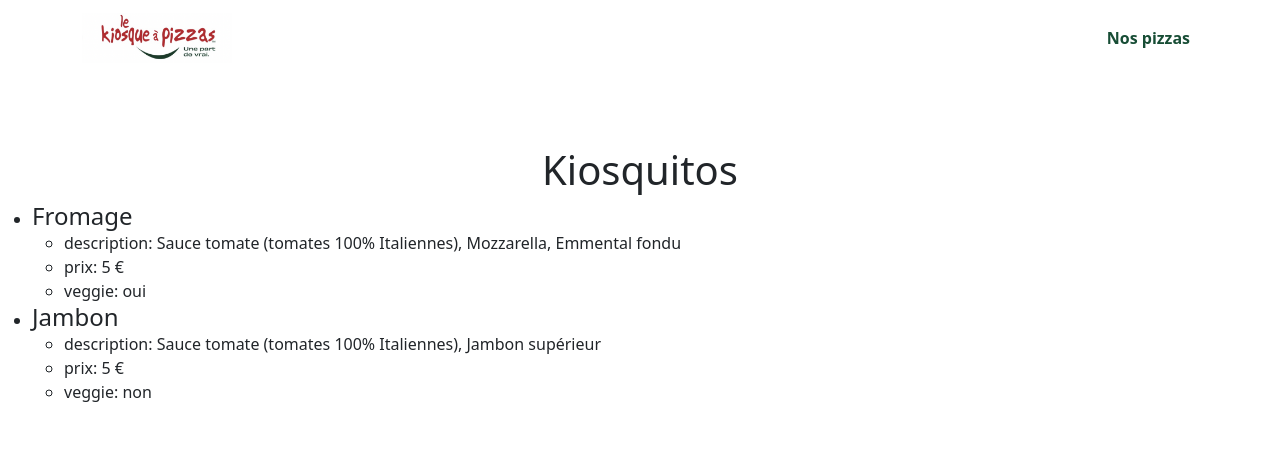
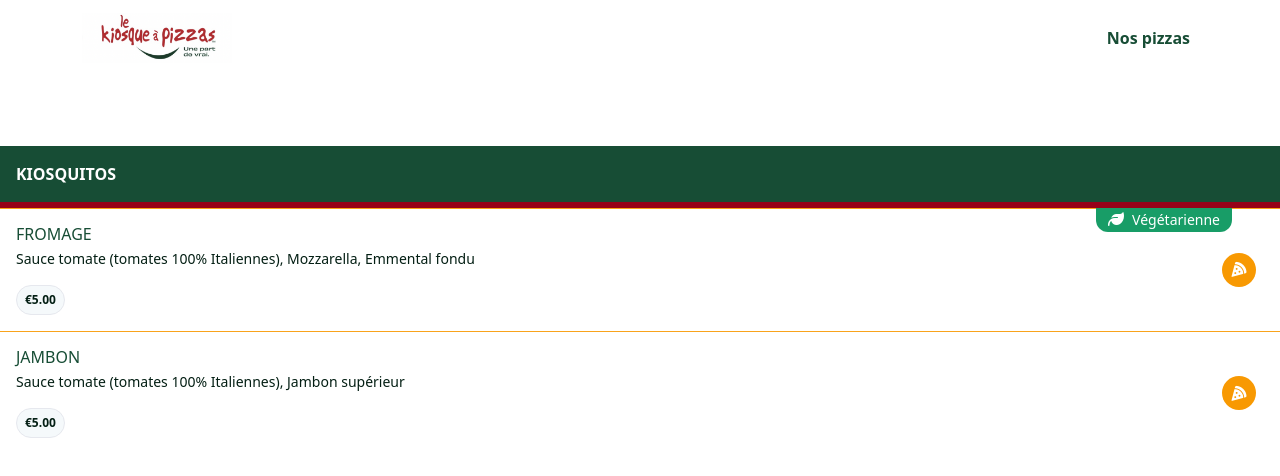
Before and after one commit to PepMama/formation-angular, an Angular app: page / in a window 1280 px wide. Shown: the top 476 px of the page. Built offline with nearby package versions, Linux system fonts and the light colour scheme.

Commit message:
Utilisation de pipe et let template

```diff
--- a/package.json
+++ b/package.json
@@ -18,6 +18,7 @@
     "@angular/platform-browser": "^18.2.0",
     "@angular/platform-browser-dynamic": "^18.2.0",
     "@angular/router": "^18.2.0",
+    "@fortawesome/fontawesome-free": "^6.7.2",
     "bootstrap": "^5.3.3",
     "rxjs": "~7.8.0",
     "tslib": "^2.3.0",
--- a/src/app/app.component.html
+++ b/src/app/app.component.html
@@ -1,6 +1,5 @@
 <app-menu></app-menu>
 
 <main style="margin-top: 70px;">
-  <h1 class="text-center">{{ title() }}</h1>
   <app-pizzas></app-pizzas>
 </main>
--- /dev/null
+++ b/src/app/pizza/pizza.component.html
@@ -0,0 +1,20 @@
+<div class="list-group-item py-3">
+    @if(pizza().vegetarian){
+      <div class="vegetarian">
+        <i class="fa-solid fa-leaf"></i>
+        <span class="small">Végétarienne</span>
+      </div>
+    }
+    <div class="d-flex w-100">
+      <div class="me-auto">
+        <h6 class="mb-1 name">{{ pizza().name }}</h6>
+        <p class="desc small">{{ pizza().description }}</p>
+        <span class="badge rounded-pill p-2">{{ pizza().price | currency:'EUR' }}</span>
+      </div>
+      <div class="d-flex align-items-center ps-5 pe-2">
+        <button class="btn btn-circle">
+          <i class="fa-solid fa-pizza-slice"></i>
+        </button>
+      </div>
+    </div>
+</div>
--- /dev/null
+++ b/src/app/pizza/pizza.component.scss
@@ -0,0 +1,58 @@
+.list-group-item {
+    border-width: 1px 0 0;
+    border-color: var(--kiosq-color-tertiary-tint);
+
+    .vegetarian {
+      position: absolute;
+      top: -1px;
+      right: 3rem;
+      color: white;
+      background-color: #189D67;
+      border-bottom-right-radius: 0.75rem;
+      border-bottom-left-radius: 0.75rem;
+      height: 1.5rem;
+      display: flex;
+      padding: 0 0.75rem 0.1rem 0.75rem;
+      align-items: center;
+
+      span {
+        margin-left: 0.5rem;
+        color: white;
+      }
+    }
+
+    .name {
+      color: var(--kiosq-color-primary);
+      text-transform: uppercase;
+    }
+
+    .desc {
+      color: #041F14;
+    }
+
+    .badge {
+      border: 1px solid #e6e8ee;
+      background-color: #f5f9fb;
+      color: #041F14;
+      font-weight: bold;
+    }
+
+    .btn {
+      color: white;
+      background-color: var(--kiosq-color-tertiary);
+
+      &.btn-circle {
+        width: 34px;
+        height: 34px;
+        padding: 6px 0px;
+        border-radius: 18px;
+        text-align: center;
+        font-size: 15px;
+        line-height: 1.3;
+      }
+
+      &:active {
+        background-color: var(--kiosq-color-secondary);
+      }
+    }
+  }
--- /dev/null
+++ b/src/app/pizza/pizza.component.ts
@@ -0,0 +1,14 @@
+import { Component, input } from '@angular/core';
+import { PizzaModel } from '../models/pizza.model';
+import { CurrencyPipe } from '@angular/common';
+
+@Component({
+  selector: 'app-pizza',
+  standalone: true,
+  imports: [CurrencyPipe],
+  templateUrl: './pizza.component.html',
+  styleUrl: './pizza.component.scss'
+})
+export class PizzaComponent {
+  readonly pizza = input.required<PizzaModel>();
+}
--- a/src/app/pizzas/pizzas.component.html
+++ b/src/app/pizzas/pizzas.component.html
@@ -1,15 +1,13 @@
-<ul>
-    @for (pizza of pizzas(); track pizza.id) {
-      <li><span class="h4">{{ pizza.name }}</span>
-        <ul>
-          <li>description: {{ pizza.description }}</li>
-          <li>prix: {{ pizza.price }} €</li>
-          <li>veggie: {{ pizza.vegetarian ? 'oui':'non' }}</li>
-        </ul>
-      </li>
-    } @empty {
-      <div class="alert alert-danger" style="width: fit-content;" role="alert">
-        Aucune pizza, c'est triste
-      </div>
+<div class="list-group">
+  @for (pizza of pizzas(); track pizza.id) {
+    @let previousCategory = $first ? null : pizzas()[$index-1].category;
+    @if(previousCategory !== pizza.category) {
+      <div class="item-divider">{{ pizza.category }}</div>
     }
-  </ul>
+    <app-pizza [pizza]="pizza"></app-pizza>
+  } @empty {
+    <div class="alert alert-danger mx-auto mt-3" role="alert">
+      Aucune pizza, c'est triste
+    </div>
+  }
+</div>
--- a/src/app/pizzas/pizzas.component.scss
+++ b/src/app/pizzas/pizzas.component.scss
@@ -0,0 +1,10 @@
+.item-divider {
+    background-color: var(--kiosq-color-primary);
+    padding: 1rem;
+    text-transform: uppercase;
+    font-weight: 700;
+    color: white;
+    border-color: var(--kiosq-color-secondary);
+    border-bottom-width: 6px;
+    border-bottom-style: solid;
+  }
--- a/src/app/pizzas/pizzas.component.ts
+++ b/src/app/pizzas/pizzas.component.ts
@@ -1,10 +1,11 @@
 import { Component, signal } from '@angular/core';
 import { PizzaModel } from '../models/pizza.model';
+import { PizzaComponent } from "../pizza/pizza.component";
 
 @Component({
   selector: 'app-pizzas',
   standalone: true,
-  imports: [],
+  imports: [PizzaComponent],
   templateUrl: './pizzas.component.html',
   styleUrl: './pizzas.component.scss'
 })
--- a/src/styles.scss
+++ b/src/styles.scss
@@ -1,5 +1,6 @@
 // Dans toute l'application, on va charger bootstrap
 @import 'bootstrap/dist/css/bootstrap.css';
+@import '@fortawesome/fontawesome-free/css/all.css';
 
 :root {
     --kiosq-color-primary: #174d35;
```
Also changed, not shown: 1 other file (tests, documents, lock files or other folders).
